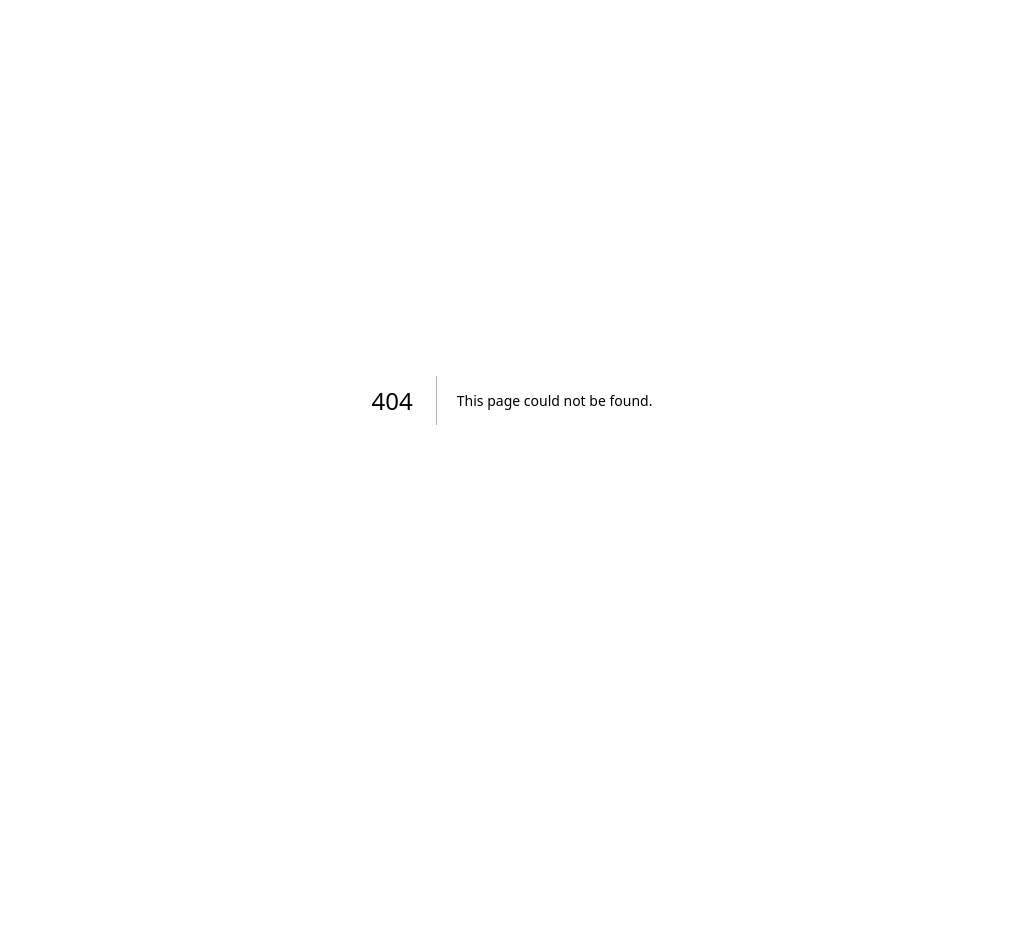
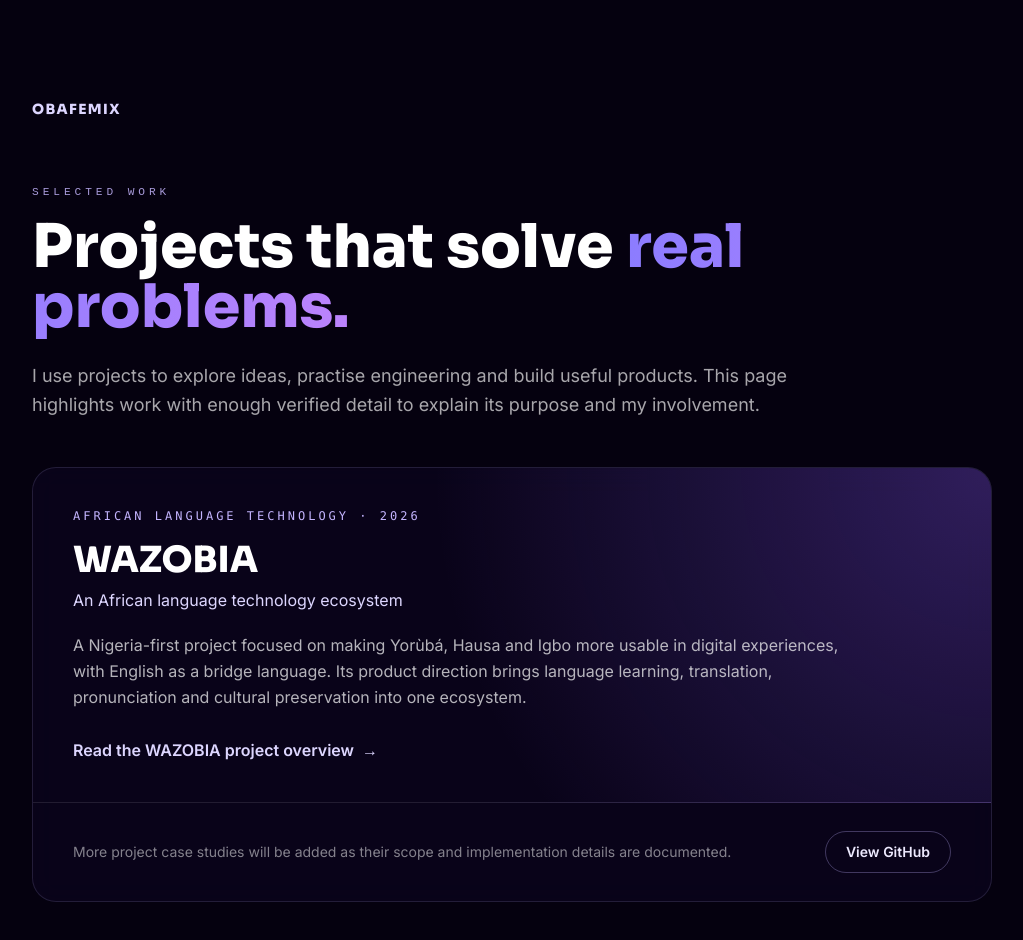
Before and after one commit to yzigzag26-lab/obafemix, a Next.js app: page /projects in a window 1280 px wide. Before the commit this address had no page. Shown: the top 940 px of the page, without its empty margins (128-1151 px from the left). Before the commit the page ends 800 px from the top, so only its background shows below. Built offline with nearby package versions, Linux system fonts and the light colour scheme.

Commit message:
Add crawlable projects index page

```diff
--- /dev/null
+++ b/app/projects/page.tsx
@@ -0,0 +1,36 @@
+import type { Metadata } from "next";
+import Link from "next/link";
+import { site } from "@/lib/site";
+
+export const metadata: Metadata = {
+  title: "Software Projects & Portfolio",
+  description: "Explore selected software projects by Obafemi Precious under OBAFEMIX, including WAZOBIA, an African language technology ecosystem focused on Nigeria.",
+  alternates: { canonical: "/projects" },
+  openGraph: { title: "Projects | OBAFEMIX", description: "Selected software projects and product work by Obafemi Precious.", url: "/projects", type: "website" },
+};
+
+export default function ProjectsPage() {
+  return (
+    <main className="min-h-screen bg-[#05010f] text-white">
+      <div className="mx-auto max-w-5xl px-5 py-16 sm:px-8 sm:py-24">
+        <Link href="/" className="font-display text-sm font-extrabold tracking-widest text-violet-200">OBAFEMIX</Link>
+        <p className="eyebrow mt-16">SELECTED WORK</p>
+        <h1 className="font-display mt-4 text-4xl font-extrabold sm:text-6xl">Projects that solve <span className="text-gradient">real problems.</span></h1>
+        <p className="mt-6 max-w-3xl text-lg leading-relaxed text-white/65">I use projects to explore ideas, practise engineering and build useful products. This page highlights work with enough verified detail to explain its purpose and my involvement.</p>
+        <article className="glass mt-12 overflow-hidden rounded-3xl">
+          <div className="border-b border-white/10 bg-[radial-gradient(circle_at_top_right,rgba(139,92,246,.3),transparent_55%)] p-7 sm:p-10">
+            <p className="font-mono text-xs tracking-[.25em] text-violet-300">AFRICAN LANGUAGE TECHNOLOGY · 2026</p>
+            <h2 className="font-display mt-4 text-3xl font-extrabold sm:text-4xl">WAZOBIA</h2>
+            <p className="mt-2 text-violet-200">An African language technology ecosystem</p>
+            <p className="mt-5 max-w-3xl leading-relaxed text-white/70">A Nigeria-first project focused on making Yorùbá, Hausa and Igbo more usable in digital experiences, with English as a bridge language. Its product direction brings language learning, translation, pronunciation and cultural preservation into one ecosystem.</p>
+            <Link href="/projects/wazobia" className="mt-7 inline-flex items-center gap-2 font-semibold text-violet-200 hover:text-white">Read the WAZOBIA project overview <span aria-hidden>→</span></Link>
+          </div>
+          <div className="flex flex-wrap items-center justify-between gap-4 p-7 sm:px-10">
+            <p className="text-sm text-white/50">More project case studies will be added as their scope and implementation details are documented.</p>
+            <a href={site.github} target="_blank" rel="noreferrer" className="rounded-full border border-violet-300/30 px-5 py-2.5 text-sm font-semibold text-violet-100 hover:bg-violet-500/10">View GitHub</a>
+          </div>
+        </article>
+      </div>
+    </main>
+  );
+}
```
